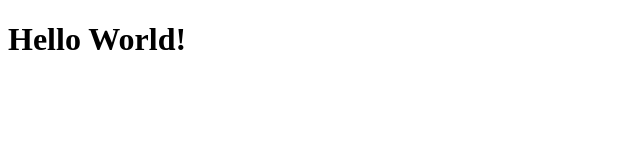
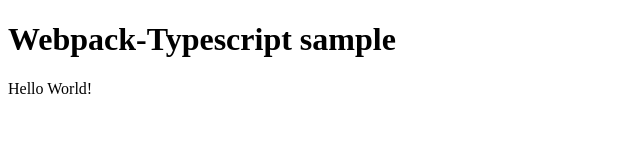
Before and after one commit to fischermatte/webpack-typescript, a website built with webpack: page index.html in a window 1280 px wide. Shown: the whole page, without its empty margins (0-640 px from the left). Built offline with nearby package versions, Linux system fonts and the light colour scheme.

Commit message:
added javascript file

```diff
--- a/index.html
+++ b/index.html
@@ -4,8 +4,8 @@
         <meta charset="UTF-8">
     </head>
     <body>
-        <div id="wrapper"></div>
-
+        <div id="header"></div>
+        <div id="body"></div>
         <script src="dist/bundle.js"></script>
     </body>
 </html>
--- a/package.json
+++ b/package.json
@@ -1,5 +1,5 @@
 {
-  "name": "vanilla",
+  "name": "webpack-typescript",
   "main": "index.js",
   "version": "1.0.0",
   "scripts": {
@@ -11,7 +11,7 @@
     "ts-loader": "^4.0.1",
     "typescript": "^2.7.2",
     "webpack": "^4.1.1",
-    "webpack-cli": "^2.0.10",
-    "webpack-dev-server": "^3.1.0"
+    "webpack-cli": "^2.0.12",
+    "webpack-dev-server": "^3.1.1"
   }
 }
--- a/src/index.ts
+++ b/src/index.ts
@@ -1,3 +1,5 @@
-import render = require('./render');
+import renderHeader = require('./render-header');
+import renderBody = require('./render-body');
 
-render();
+renderHeader();
+renderBody();
--- /dev/null
+++ b/src/render-body.ts
@@ -0,0 +1,5 @@
+function renderBody() {
+    document.getElementById('body').innerHTML = "Hello World!";
+}
+
+export = renderBody;
--- /dev/null
+++ b/src/render-header.js
@@ -0,0 +1,3 @@
+module.exports = function () {
+    document.getElementById('header').innerHTML = "<h1> Webpack-Typescript sample</h1>";
+};
--- a/src/render.ts
+++ /dev/null
@@ -1,5 +0,0 @@
-function render() {
-    document.getElementById('wrapper').innerHTML = "<h1> Hello World!</h1>";
-}
-
-export = render;
```
Also changed, not shown: 1 other file.
